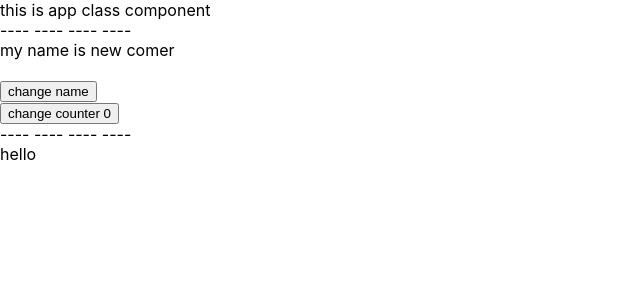
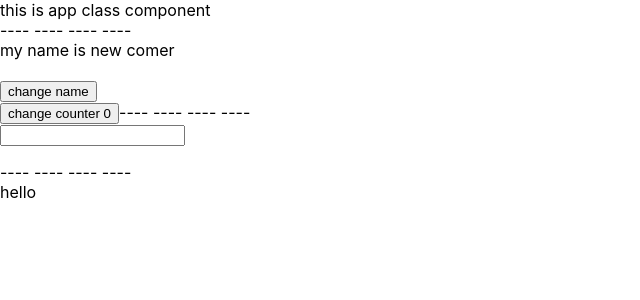
Before and after one commit to JTMilet/React-learning, a React (Create React App) app: page / in a window 1280 px wide. Shown: the top 300 px of the page, without its empty margins (0-640 px from the left). Built offline with nearby package versions, Linux system fonts and the light colour scheme.

Commit message:
数据受控组件 - input

```diff
--- a/src/App.js
+++ b/src/App.js
@@ -2,7 +2,7 @@
  * @Author: 杜康
  * @Date: 2023-05-08 09:40:18
  * @LastEditors: 杜康
- * @LastEditTime: 2023-05-08 15:35:59
+ * @LastEditTime: 2023-05-08 16:12:15
  * @FilePath: /react-learning/src/App.js
  */
 import React from 'react'
@@ -69,7 +69,8 @@ const twoStyle = {
 class HelloComponent extends React.Component {
   state = {
     name: ' new comer',
-    counter: 0
+    counter: 0,
+    message: ''
   }
   changeName = (newName) => {
     this.setState({
@@ -79,6 +80,11 @@ class HelloComponent extends React.Component {
   changeCounter = () => {
     this.setState({
       counter: this.state.counter + 1
+    })
+  }
+  inputChange = e => {
+    this.setState({
+      message: e.target.value
     })
   }
   // 获取事件对象e
@@ -96,6 +102,10 @@ class HelloComponent extends React.Component {
         <button onClick={() => { this.changeName('dukang') }}>change name</button>
         <br />
         <button onClick={() => { this.changeCounter() }}>change counter {this.state.counter}</button>
+        ---- ---- ---- ---- <br />
+        {/* 受控组件 */}
+        <input value={this.state.message} onChange={(e) => this.inputChange(e)} />
+        <p>{this.state.message}</p>
       </div >
     )
   }
```
